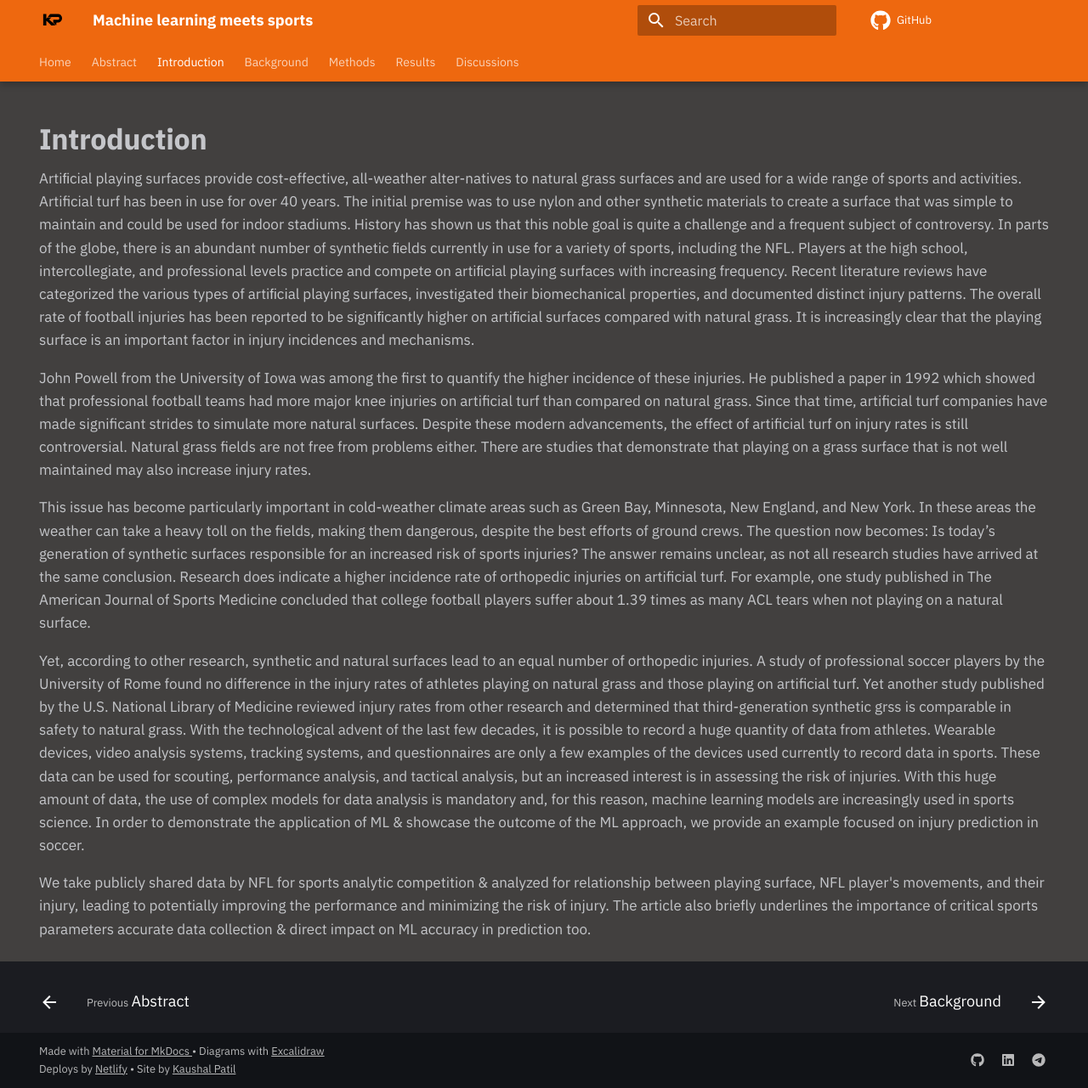
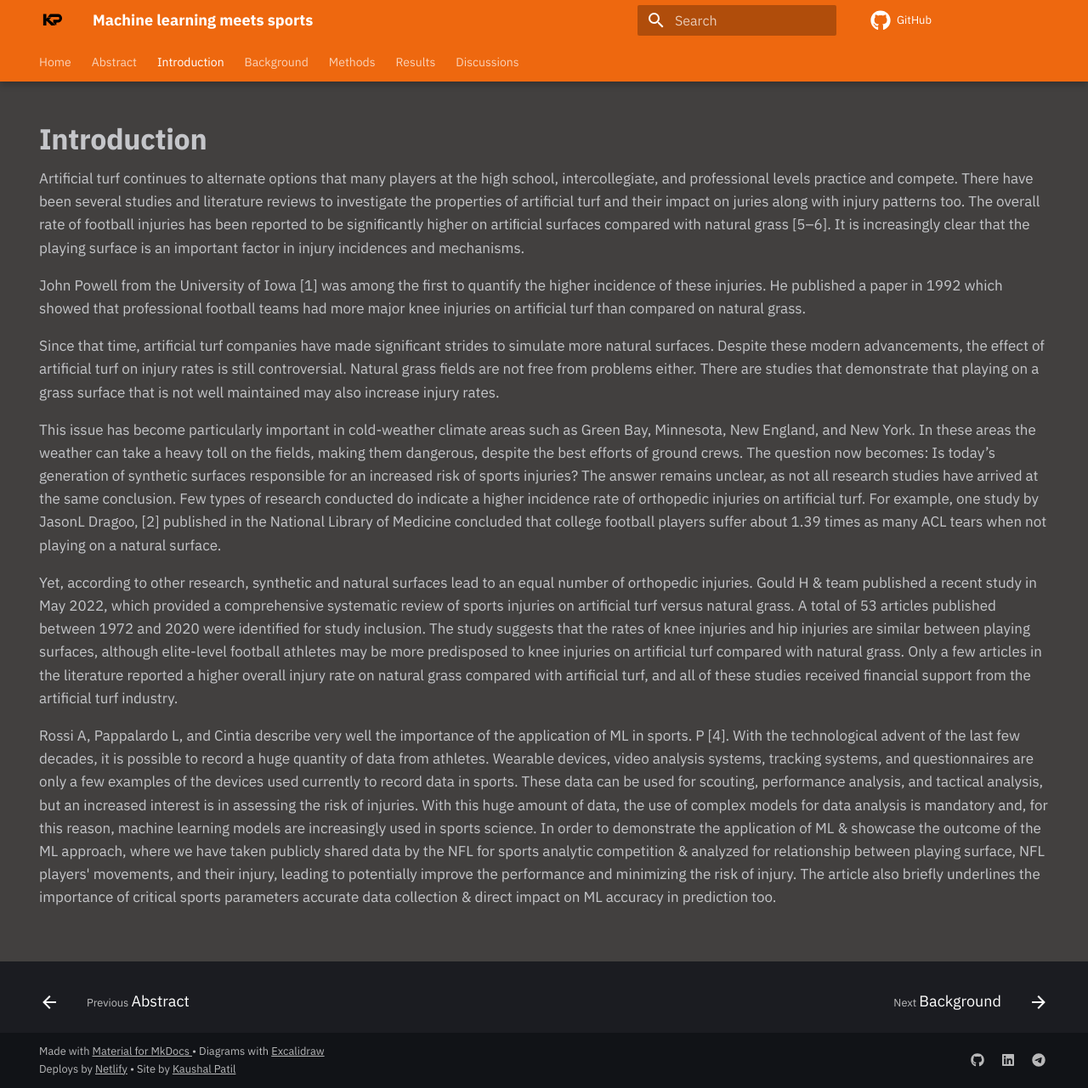
Before and after one commit to kaushal1014/research-paper-template-Athlete-Injuries, an MkDocs documentation site: the page built from docs/introduction/index.md, in a window 1280 px wide and 1281 px high. Shown: the whole window at 85% size. Built offline with MkDocs 1.6.1 and Material for MkDocs 9.7.7, drawn with Linux system fonts in a browser that asks for light colours; some web fonts are replaced; comment, search, counter and statistics services are not loaded.

Commit message:
Updated intro

```diff
--- a/docs/introduction/index.md
+++ b/docs/introduction/index.md
@@ -6,18 +6,19 @@ hide:
 
 # Introduction
 
-Artiﬁcial playing surfaces provide cost-effective, all-weather alter-natives to natural grass surfaces and are used for a wide range of sports and activities. Artificial turf has been in use for over 40 years. The initial premise was to use nylon and other synthetic materials to create a surface that was simple to maintain and could be used for indoor stadiums. History has shown us that this noble goal is quite a challenge and a frequent subject of controversy. In parts of the globe, there is an abundant number of synthetic ﬁelds currently in use for a variety of sports, including the NFL. Players at the high school, intercollegiate, and professional levels practice and compete on artiﬁcial playing surfaces with increasing frequency. Recent literature reviews have categorized the various types of artiﬁcial playing surfaces, investigated their biomechanical properties, and documented distinct injury patterns. The overall rate of football injuries has been reported to be signiﬁcantly higher on artiﬁcial surfaces compared with natural grass. It is increasingly clear that the playing surface is an important factor in injury incidences and mechanisms.
+Artificial turf continues to alternate options that many players at the high school, intercollegiate, and professional levels practice and compete. There have been several studies and literature reviews to investigate the properties of artificial turf and their impact on juries along with injury patterns too. The overall rate of football injuries has been reported to be signiﬁcantly higher on artiﬁcial surfaces compared with natural grass [5–6]. It is increasingly clear that the playing surface is an important factor in injury incidences and mechanisms.
 
-John Powell from the University of Iowa was among the first to quantify the higher incidence of these injuries. He published a paper in 1992 which showed that professional football teams had more major knee injuries on artificial turf than compared on natural grass.
+John Powell from the University of Iowa [1] was among the first to quantify the higher incidence of these injuries. He published a paper in 1992 which showed that professional football teams had more major knee injuries on artificial turf than compared on natural grass.
+
 Since that time, artificial turf companies have made significant strides to simulate more natural surfaces. Despite these modern advancements, the effect of artificial turf on injury rates is still controversial.
 Natural grass fields are not free from problems either. There are studies that demonstrate that playing on a grass surface that is not well maintained may also increase injury rates.
 
 This issue has become particularly important in cold-weather climate areas such as Green Bay, Minnesota, New England, and New York. In these areas the weather can take a heavy toll on the fields, making them dangerous, despite the best efforts of ground crews.
 The question now becomes: Is today’s generation of synthetic surfaces responsible for an increased risk of sports injuries? The answer remains unclear, as not all research studies have arrived at the same conclusion.
-Research does indicate a higher incidence rate of orthopedic injuries on artificial turf. For example, one study published in The American Journal of Sports Medicine concluded that college football players suffer about 1.39 times as many ACL tears when not playing on a natural surface.
+Few types of research conducted do indicate a higher incidence rate of orthopedic injuries on artificial turf. For example, one study by JasonL Dragoo,  [2] published in the National Library of Medicine concluded that college football players suffer about 1.39 times as many ACL tears when not playing on a natural surface.
 
 Yet, according to other research, synthetic and natural surfaces lead to an equal number of orthopedic injuries.
-A study of professional soccer players by the University of Rome found no difference in the injury rates of athletes playing on natural grass and those playing on artificial turf. Yet another study published by the U.S. National Library of Medicine reviewed injury rates from other research and determined that third-generation synthetic grss is comparable in safety to natural grass.
-With the technological advent of the last few decades, it is possible to record a huge quantity of data from athletes. Wearable devices, video analysis systems, tracking systems, and questionnaires are only a few examples of the devices used currently to record data in sports. These data can be used for scouting, performance analysis, and tactical analysis, but an increased interest is in assessing the risk of injuries. With this huge amount of data, the use of complex models for data analysis is mandatory and, for this reason, machine learning models are increasingly used in sports science. In order to demonstrate the application of ML & showcase the outcome of the ML approach, we provide an example focused on injury prediction in soccer.
+Gould H & team published a recent study in May 2022, which provided a comprehensive systematic review of sports injuries on artificial turf versus natural grass. A total of 53 articles published between 1972 and 2020 were identified for study inclusion. The study suggests that the rates of knee injuries and hip injuries are similar between playing surfaces, although elite-level football athletes may be more predisposed to knee injuries on artificial turf compared with natural grass. Only a few articles in the literature reported a higher overall injury rate on natural grass compared with artificial turf, and all of these studies received financial support from the artificial turf industry.
 
-We take publicly shared data by NFL for sports analytic competition & analyzed for relationship between playing surface, NFL player's movements, and their injury, leading to potentially improving the performance and minimizing the risk of injury. The article also briefly underlines the importance of critical sports parameters accurate data collection & direct impact on ML accuracy in prediction too.
+Rossi A, Pappalardo L, and Cintia describe very well the importance of the application of ML in sports. P [4]. With the technological advent of the last few decades, it is possible to record a huge quantity of data from athletes. Wearable devices, video analysis systems, tracking systems, and questionnaires are only a few examples of the devices used currently to record data in sports. These data can be used for scouting, performance analysis, and tactical analysis, but an increased interest is in assessing the risk of injuries. With this huge amount of data, the use of complex models for data analysis is mandatory and, for this reason, machine learning models are increasingly used in sports science.
+In order to demonstrate the application of ML & showcase the outcome of the ML approach, where we have taken publicly shared data by the NFL for sports analytic competition & analyzed for relationship between playing surface, NFL players' movements, and their injury, leading to potentially improve the performance and minimizing the risk of injury. The article also briefly underlines the importance of critical sports parameters accurate data collection & direct impact on ML accuracy in prediction too.
```
